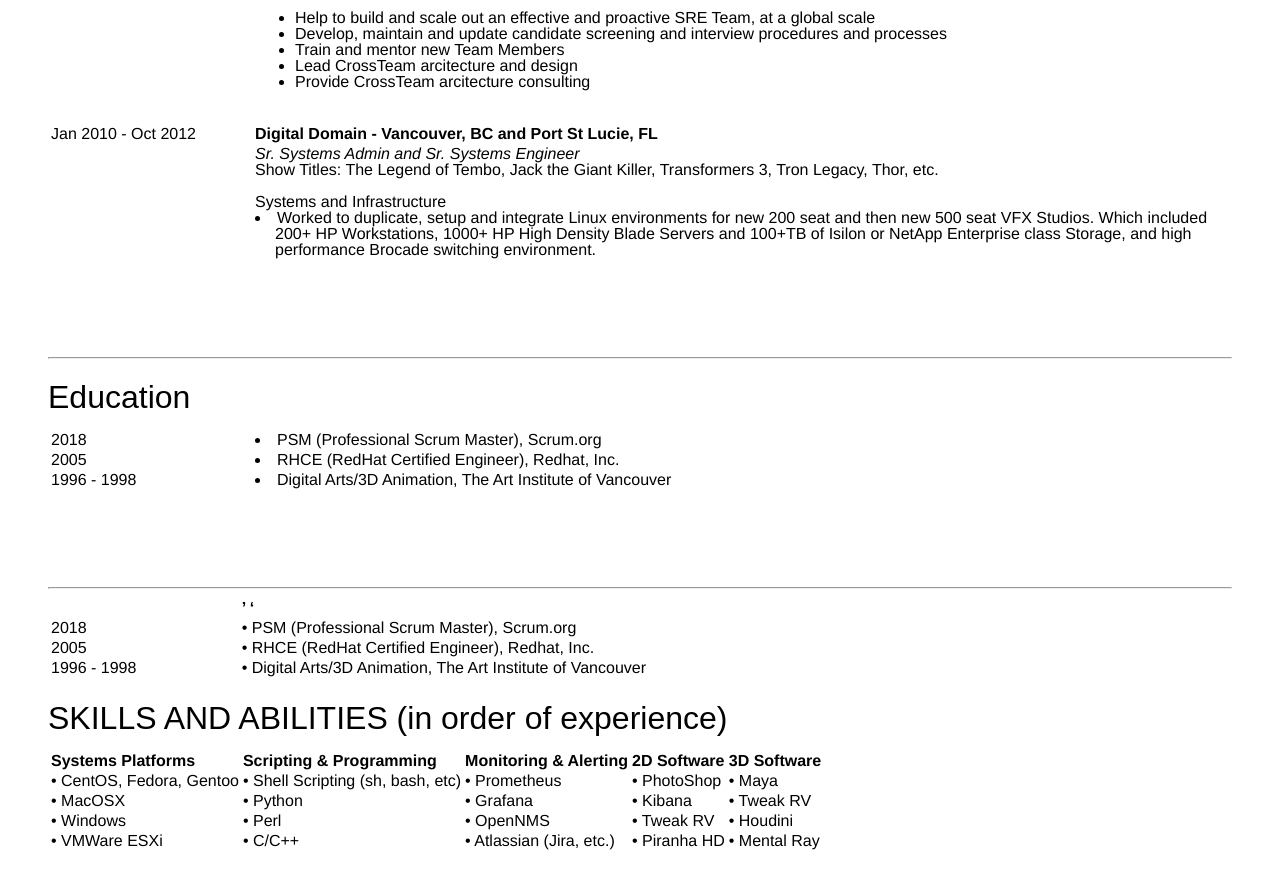
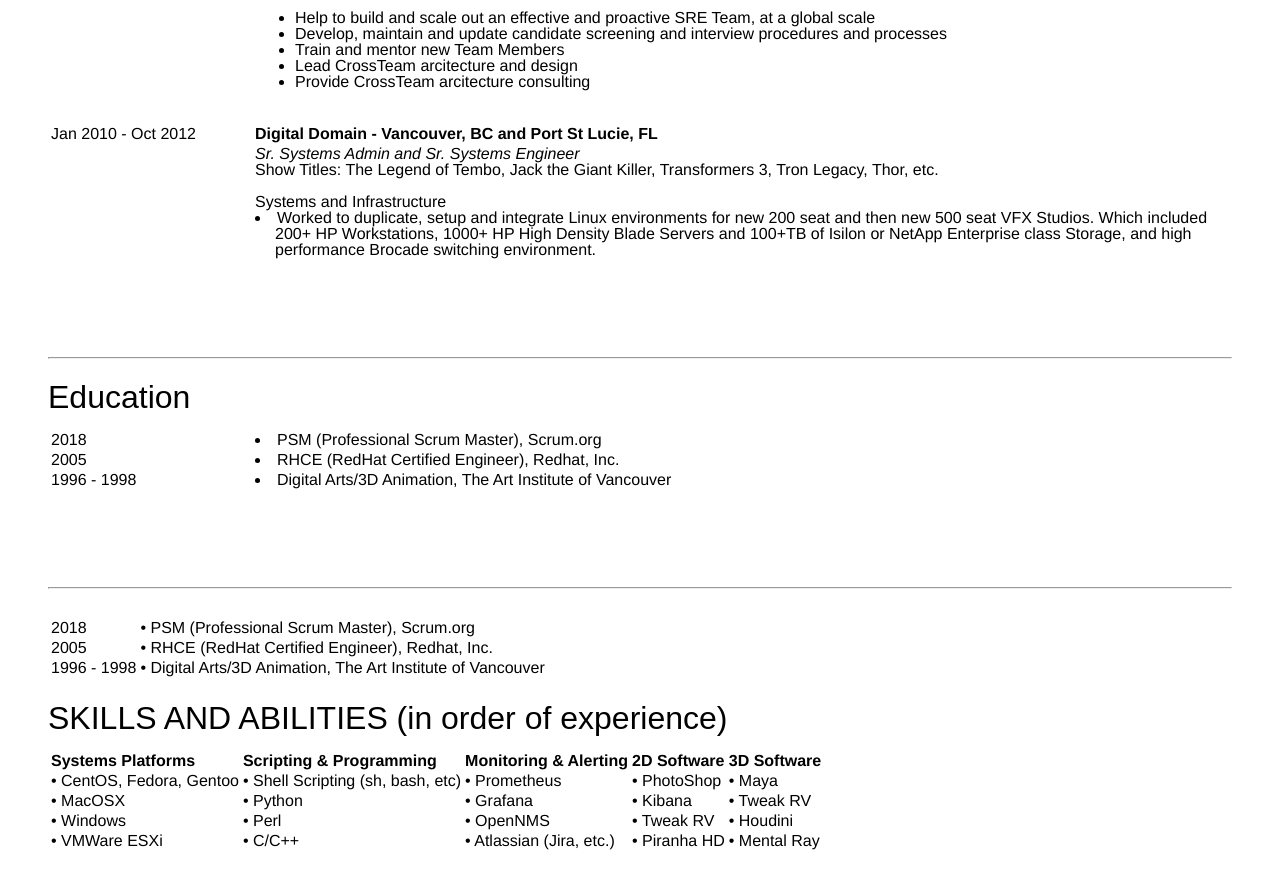
Before and after one commit to mpursley/mpursley.github.io, a Jekyll site: the page built from index_resume_short.md, in a window 1280 px wide and 900 px high, scrolled down 739 px. Shown: the top 889 px of the window. Built offline with Jekyll 4.4.1, drawn with Linux system fonts in a browser that asks for light colours.

Commit message:
Update index_resume_short.md

```diff
--- a/index_resume_short.md
+++ b/index_resume_short.md
@@ -127,7 +127,7 @@
 <br><br><br><br>
 <hr>
 
-&nbsp;&nbsp;&nbsp;&nbsp;&nbsp;&nbsp;&nbsp;&nbsp;&nbsp;&nbsp;&nbsp;&nbsp;&nbsp;&nbsp;&nbsp;&nbsp;&nbsp;&nbsp;&nbsp;&nbsp;&nbsp;&nbsp;&nbsp;&nbsp;&nbsp;&nbsp;&nbsp;&nbsp;&nbsp;&nbsp;&nbsp;&nbsp;&nbsp;&nbsp;&nbsp;&nbsp;&nbsp;&nbsp;&nbsp;&nbsp;&nbsp;&nbsp;|   ' '
+|                                           |
 :-------------------------------------------|--------------------------------------------
 2018  |  • PSM (Professional Scrum Master), Scrum.org
 2005	             |  • RHCE (RedHat Certified Engineer), Redhat, Inc.
```
